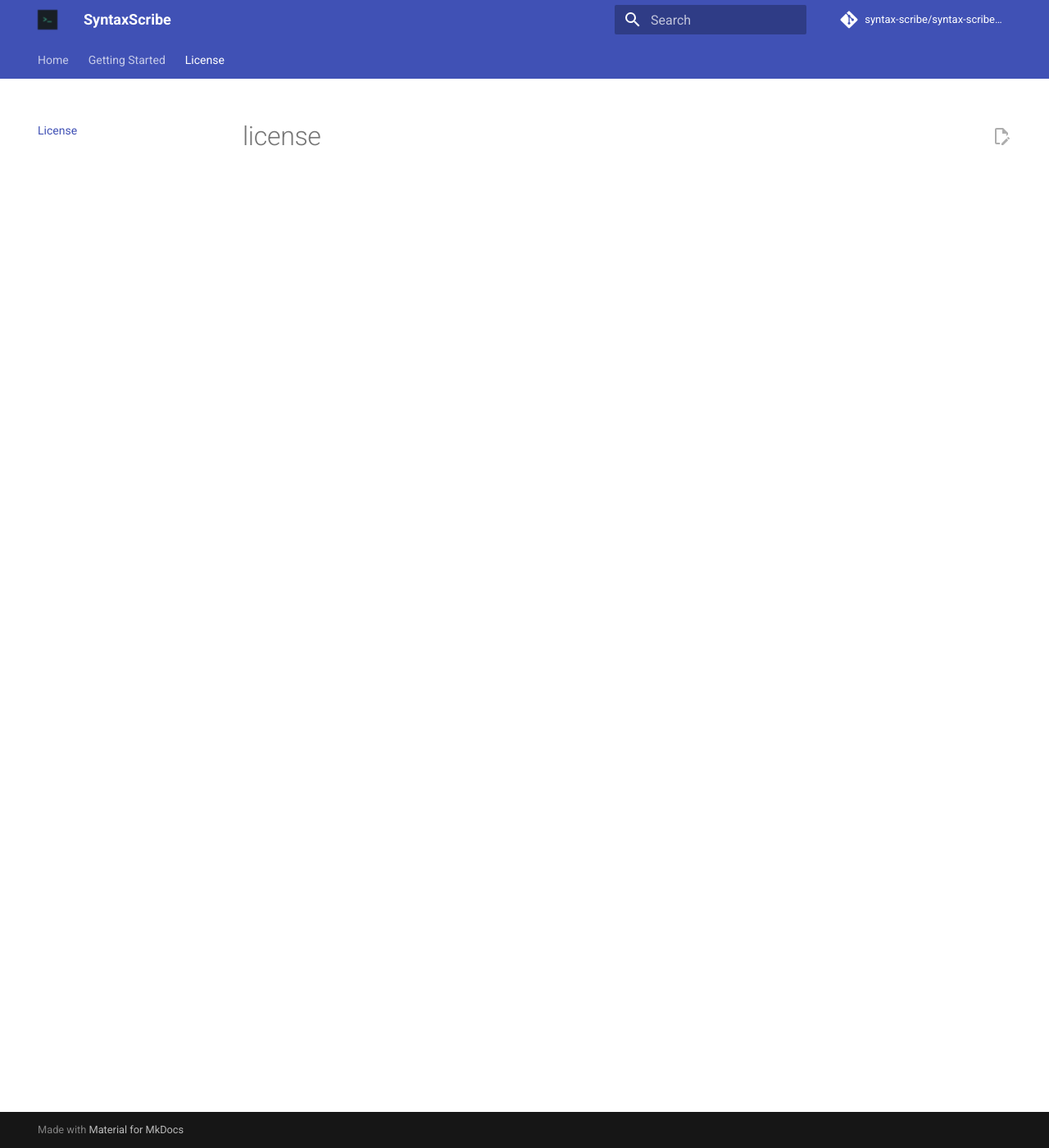
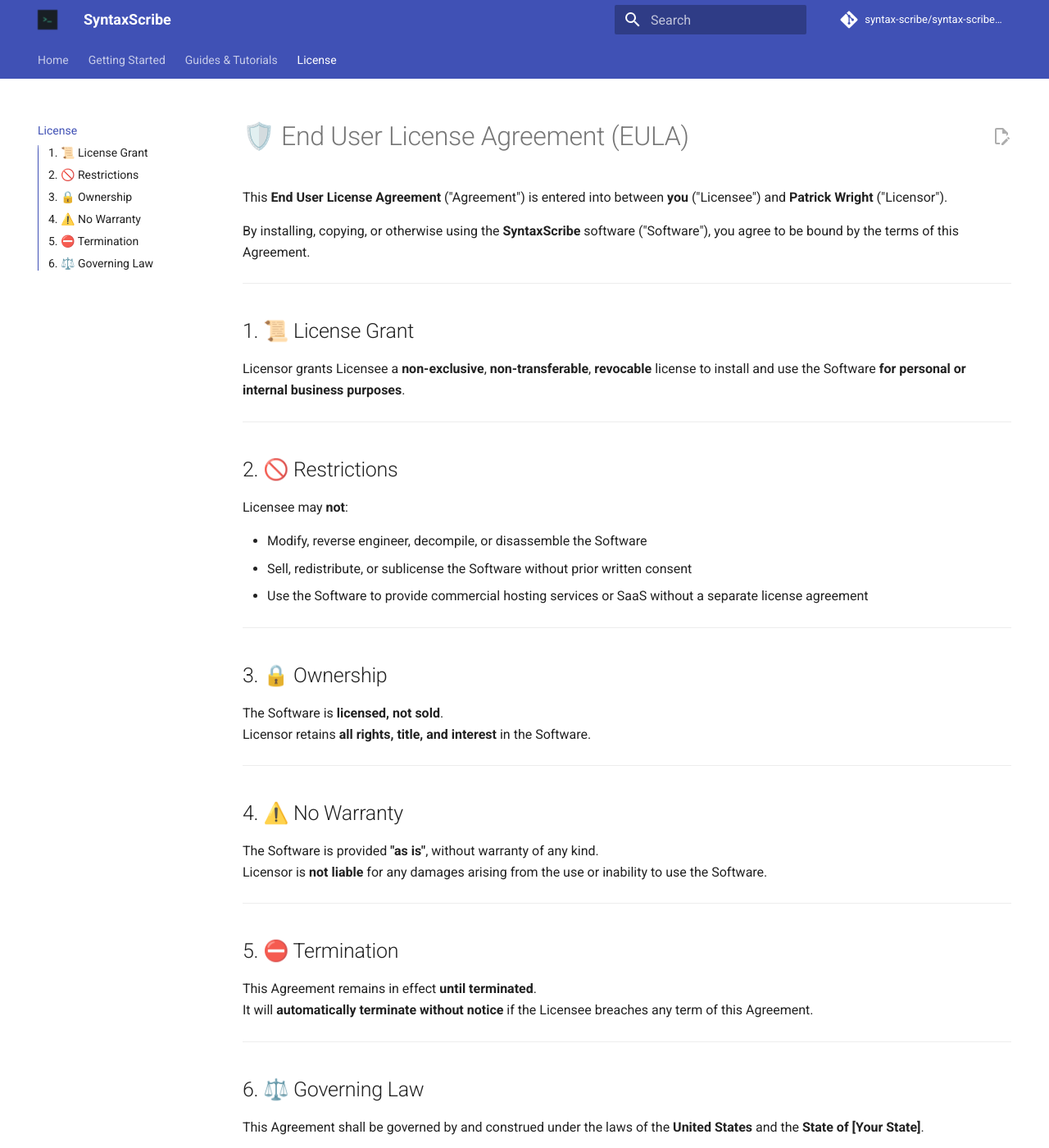
Before and after one commit to syntax-scribe/syntax-scribe-docs, an MkDocs documentation site: the page built from docs/license.md, in a window 1280 px wide and 1400 px high. Shown: the whole window at 82% size. Built offline with MkDocs 1.6.1 and Material for MkDocs 9.7.7, drawn with Linux system fonts in a browser that asks for light colours; comment, search, counter and statistics services are not loaded; some of the changed text lies outside the part shown.

Commit message:
added license, mkdocs deploy guide  and deploy.yml

```diff
--- a/docs/license.md
+++ b/docs/license.md
@@ -1 +1,52 @@
-# license
+# 🛡️ End User License Agreement (EULA)
+
+This **End User License Agreement** ("Agreement") is entered into between **you** ("Licensee") and **Patrick Wright** ("Licensor").
+
+By installing, copying, or otherwise using the **SyntaxScribe** software ("Software"), you agree to be bound by the terms of this Agreement.
+
+---
+
+## 1. 📜 License Grant
+
+Licensor grants Licensee a **non-exclusive**, **non-transferable**, **revocable** license to install and use the Software **for personal or internal business purposes**.
+
+---
+
+## 2. 🚫 Restrictions
+
+Licensee may **not**:
+
+- Modify, reverse engineer, decompile, or disassemble the Software
+- Sell, redistribute, or sublicense the Software without prior written consent
+- Use the Software to provide commercial hosting services or SaaS without a separate license agreement
+
+---
+
+## 3. 🔒 Ownership
+
+The Software is **licensed, not sold**.
+Licensor retains **all rights, title, and interest** in the Software.
+
+---
+
+## 4. ⚠️ No Warranty
+
+The Software is provided **"as is"**, without warranty of any kind.
+Licensor is **not liable** for any damages arising from the use or inability to use the Software.
+
+---
+
+## 5. ⛔ Termination
+
+This Agreement remains in effect **until terminated**.
+It will **automatically terminate without notice** if the Licensee breaches any term of this Agreement.
+
+---
+
+## 6. ⚖️ Governing Law
+
+This Agreement shall be governed by and construed under the laws of the **United States** and the **State of [Your State]**.
+
+---
+
+© 2025 **Patrick Wright**. All rights reserved.
--- a/mkdocs.yml
+++ b/mkdocs.yml
@@ -38,7 +38,7 @@
   # - CLI Reference: cli-reference.md
   # - Configuration: configuration.md
   # - Examples: examples.md
-  # - Guides & Tutorials: guides.md
+  - Guides & Tutorials: guides.md
   # - Troubleshooting: troubleshooting.md
   # - Changelog: changelog.md
   - License: license.md
```
Also changed, not shown: docs/guides.md (added, +5 -0 lines), docs/guides/mkdocs-deploy-guide.md (added, +124 -0 lines), 1 other file.
